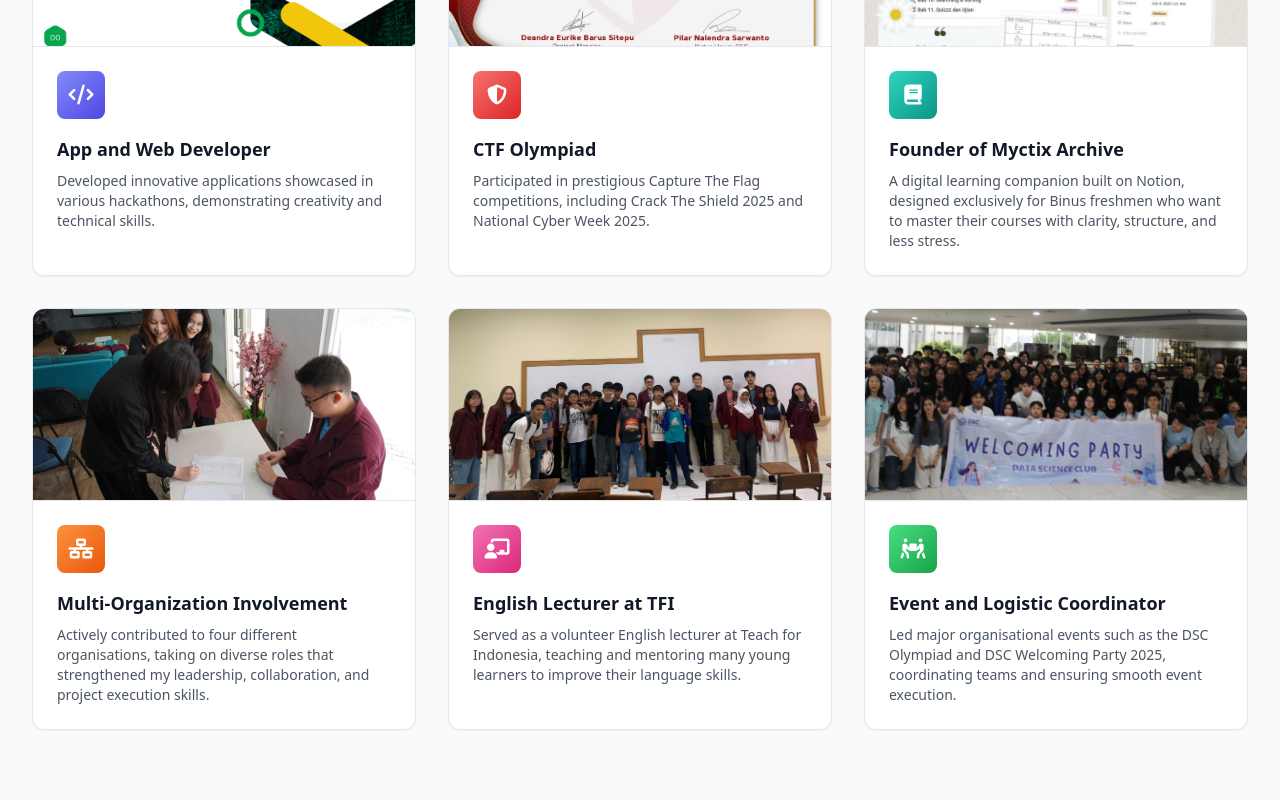
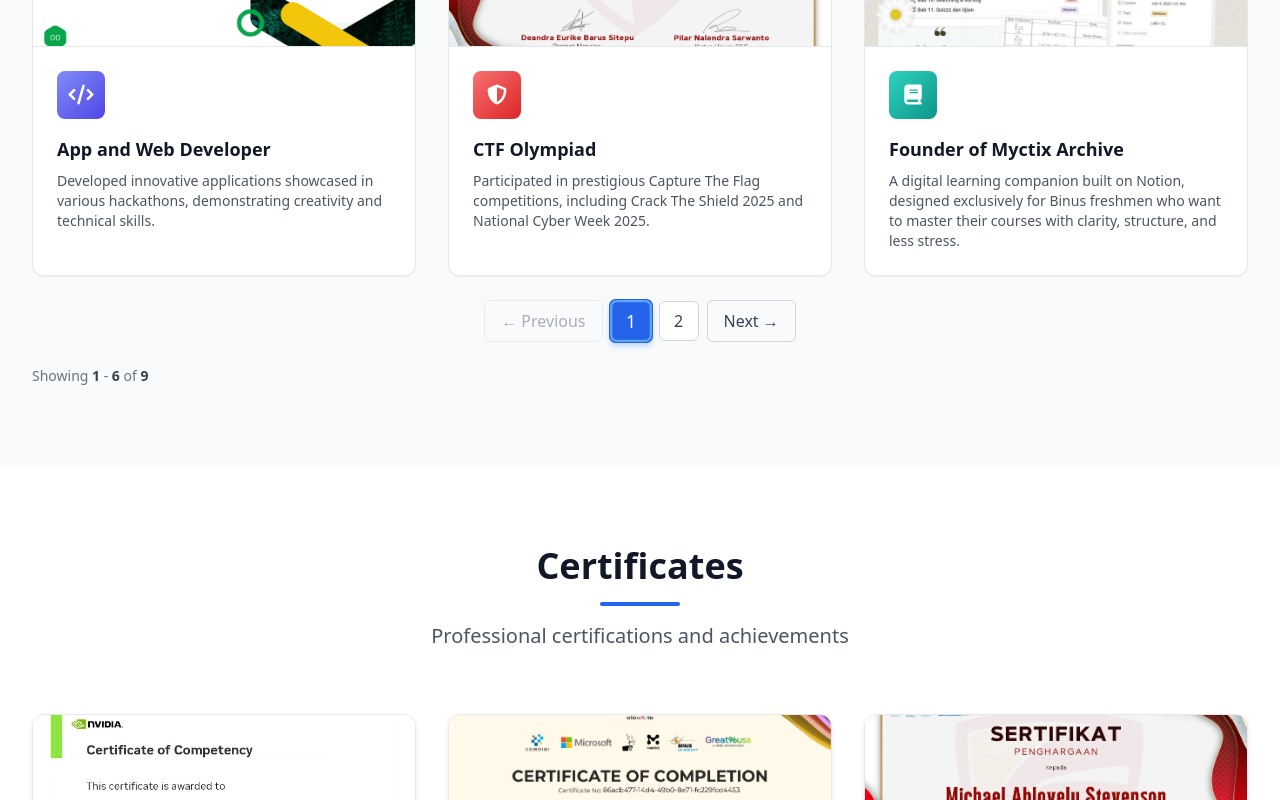
Before and after one commit to Mycticount-X/Mycticount-Archive, a React (Vite) app: page / in a window 1280 px wide. Shown: the part 5784-6584 px from the top of the page. Built offline with nearby package versions, Linux system fonts and the light colour scheme.

Commit message:
Add: Pagination On Achievement

```diff
--- a/src/pages/Achievement.tsx
+++ b/src/pages/Achievement.tsx
@@ -1,3 +1,5 @@
+import { useMemo, useState } from 'react';
+
 const Achievement = () => {
   const achievementsData = [
     {
@@ -83,6 +85,20 @@ const Achievement = () => {
     }
   ];
 
+  const itemsPerPage = 6;
+  const [currentPage, setCurrentPage] = useState(1);
+
+  const totalPages = Math.ceil(achievementsData.length / itemsPerPage);
+
+  const currentItems = useMemo(() => {
+    const startIndex = (currentPage - 1) * itemsPerPage;
+    return achievementsData.slice(startIndex, startIndex + itemsPerPage);
+  }, [currentPage]);
+
+  const goToPage = (page: number) => {
+    setCurrentPage(Math.min(Math.max(page, 1), totalPages));
+  };
+
   return (
     <section id="achievements" className="py-20 bg-gray-50">
       <div className="max-w-7xl mx-auto px-4 sm:px-6 lg:px-8">
@@ -95,19 +111,17 @@ const Achievement = () => {
         </div>
 
         <div className="grid md:grid-cols-2 lg:grid-cols-3 gap-8">
-          {achievementsData.map((item, index) => (
+          {currentItems.map((item, index) => (
             <div
               key={item.id}
               className="card-hover bg-white rounded-xl overflow-hidden shadow-sm hover:shadow-xl border border-gray-200 fade-in-up"
               style={{ animationDelay: `${index * 0.1}s` }}
             >
-              {/* Gambar dengan Background Gradien Dinamis */}
               <div className={`h-48 bg-gradient-to-br ${item.imgBg} flex items-center justify-center overflow-hidden border-b border-gray-200`}>
                 <img src={item.image} alt={item.title} className="w-full h-full object-cover" />
               </div>
 
               <div className="p-6">
-                {/* Ikon dengan Background Gradien Dinamis */}
                 <div className={`w-12 h-12 bg-gradient-to-br ${item.iconBg} rounded-lg flex items-center justify-center mb-4`}>
                   <i className={`${item.icon} text-white text-xl`}></i>
                 </div>
@@ -118,6 +132,70 @@ const Achievement = () => {
             </div>
           ))}
         </div>
+
+        {totalPages > 1 && (
+          <div className="mt-6 flex flex-col gap-6">
+
+            <div className="flex items-center justify-center gap-2">
+              <button
+                type="button"
+                onClick={() => goToPage(currentPage - 1)}
+                disabled={currentPage === 1}
+                className="group px-4 py-2 rounded-md border border-gray-300 text-gray-700
+                          transition-all duration-200 ease-out
+                          hover:bg-gray-100 hover:border-blue-600 hover:text-blue-600 hover:-translate-x-0.5
+                          active:scale-95
+                          disabled:opacity-40 disabled:cursor-not-allowed disabled:hover:translate-x-0"
+              >
+                <span className="inline-block transition-transform duration-200 group-hover:-translate-x-0.5 group-hover:text-blue-600">
+                  ← Previous
+                </span>
+              </button>
+
+              {Array.from({ length: totalPages }, (_, index) => index + 1).map((page) => (
+                <button
+                  key={page}
+                  type="button"
+                  onClick={() => goToPage(page)}
+                  className={`relative w-10 h-10 rounded-md border font-medium
+                              transition-all duration-300 ease-out
+                              hover:scale-110 active:scale-95
+                              ${
+                                currentPage === page
+                                  ? 'bg-blue-600 text-white border-blue-600 shadow-md shadow-blue-200 scale-110'
+                                  : 'bg-white text-gray-700 border-gray-300 hover:bg-gray-100 hover:border-blue-300'
+                              }`}
+                >
+                  {page}
+                  {currentPage === page && (
+                    <span
+                      key={`ping-${currentPage}`}
+                      className="absolute inset-0 rounded-md border-2 border-blue-400 animate-[ping_0.6s_ease-out_1]"
+                    />
+                  )}
+                </button>
+              ))}
+
+              <button
+                type="button"
+                onClick={() => goToPage(currentPage + 1)}
+                disabled={currentPage === totalPages}
+                className="group px-4 py-2 rounded-md border border-gray-300 text-gray-700
+                          transition-all duration-200 ease-out
+                          hover:bg-gray-100 hover:border-blue-600 hover:text-blue-600 hover:translate-x-0.5
+                          active:scale-95
+                          disabled:opacity-40 disabled:cursor-not-allowed disabled:hover:translate-x-0"
+              >
+                <span className="inline-block transition-transform duration-200 group-hover:translate-x-0.5 group-hover:text-blue-600">
+                  Next →
+                </span>
+              </button>
+            </div>
+            <p className="text-sm text-gray-500 text-left">
+              Showing <span className="font-semibold text-gray-700">{(currentPage - 1) * itemsPerPage + 1}</span> - <span className="font-semibold text-gray-700">{Math.min(currentPage * itemsPerPage, achievementsData.length)}</span> of <span className="font-semibold text-gray-700">{achievementsData.length}</span>
+            </p>
+          </div>
+        )}
       </div>
     </section>
   );
```
